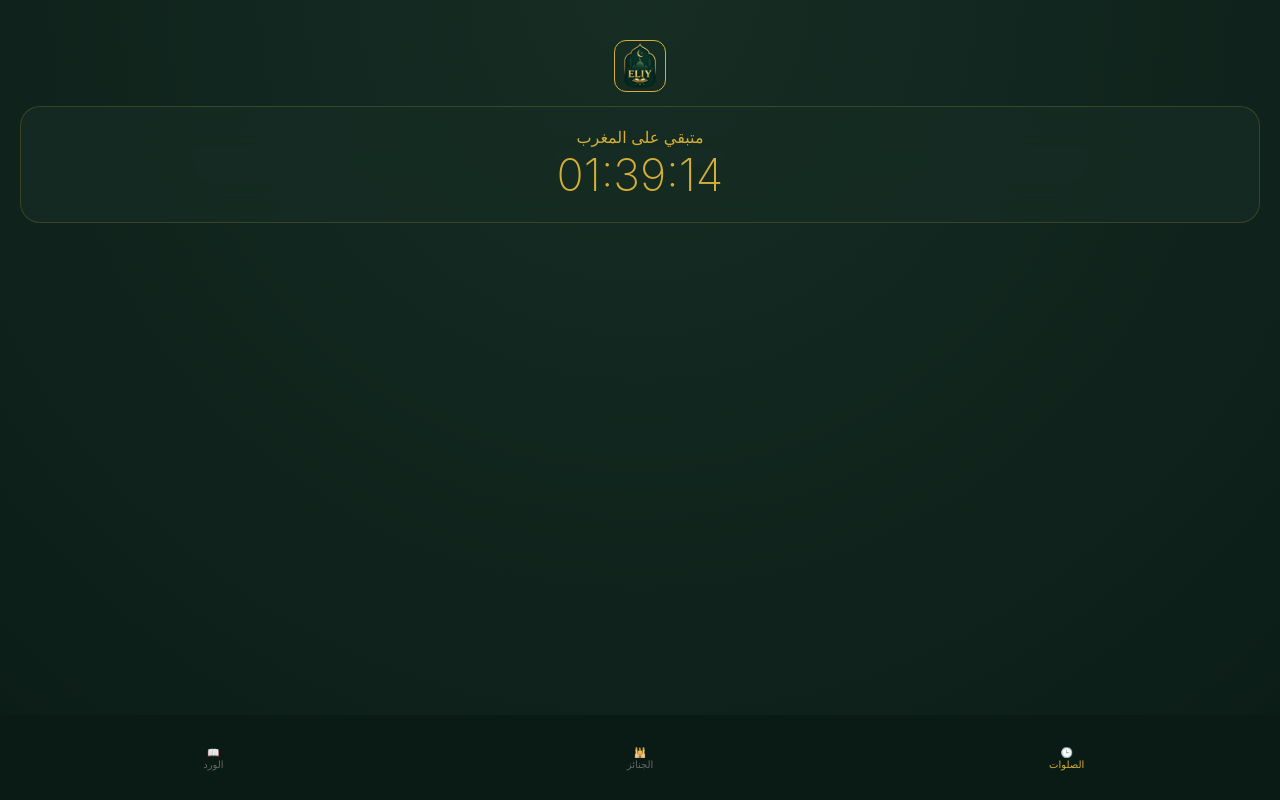
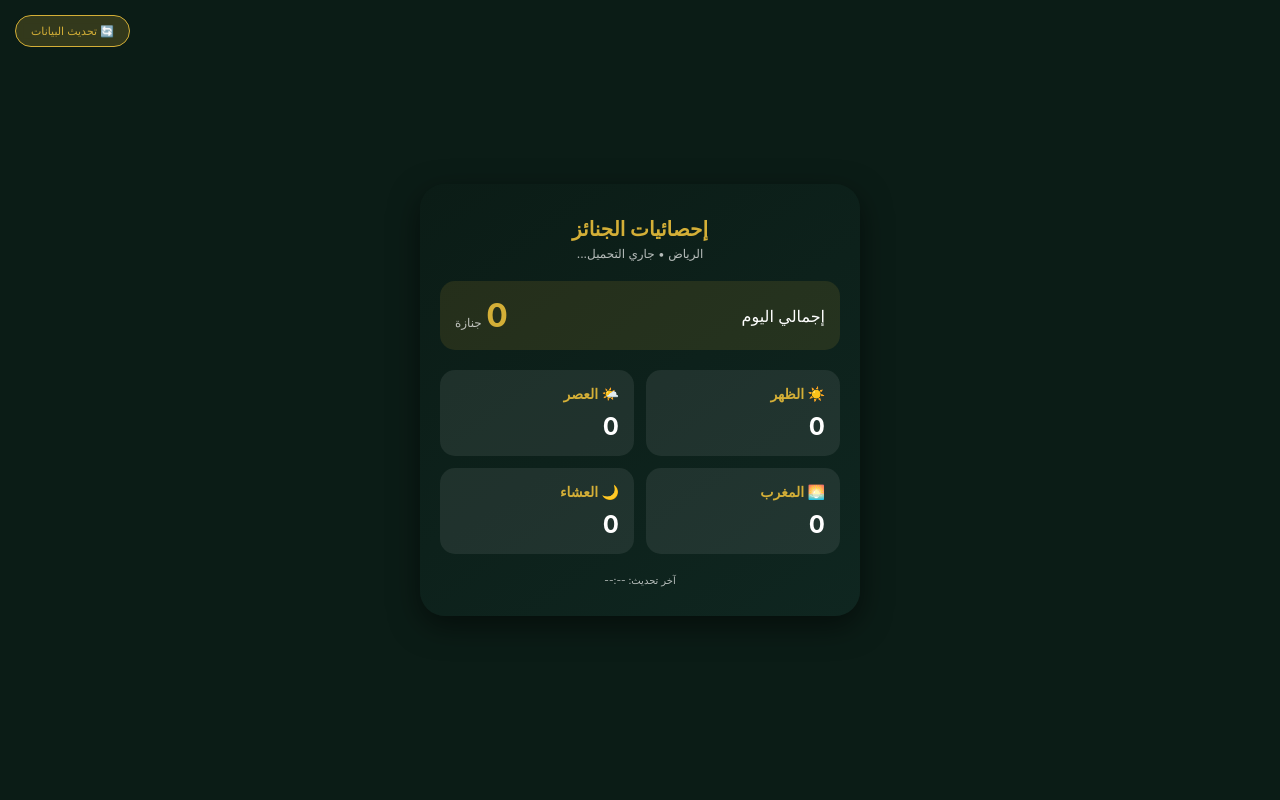
Before and after one commit to alaweyghr/index.html, a plain HTML site: page index.html in a window 1280 px wide. Drawn offline with Linux system fonts and the light colour scheme; no server answers.

Commit message:
Update index.html

```diff
--- a/index.html
+++ b/index.html
@@ -2,130 +2,205 @@
 <html lang="ar" dir="rtl">
 <head>
     <meta charset="UTF-8">
-    <meta name="viewport" content="width=device-width, initial-scale=1.0, maximum-scale=1.0, user-scalable=no">
-    <meta name="apple-mobile-web-app-capable" content="yes">
-    <meta name="apple-mobile-web-app-title" content="تطبيقي الخاص">
-    <link rel="apple-touch-icon" href="257cf7e9-8367-4520-83c2-672f4f5db331.png">
-    <title>تطبيقي الخاص</title>
+    <meta name="viewport" content="width=device-width, initial-scale=1.0">
+    <title>إحصائيات الجنائز - الرياض</title>
     <style>
         :root {
-            --apple-bg: #0b1c16;
-            --apple-card: rgba(22, 45, 36, 0.7);
-            --apple-gold: #d4af37;
-            --apple-text: #ffffff;
-            --apple-blur: blur(20px);
+            --gold: #d4af37;
+            --bg-dark: #0b1c16;
+            --card-bg: rgba(255, 255, 255, 0.08);
+            --text-main: #ffffff;
+            --text-dim: rgba(255, 255, 255, 0.7);
         }
+
         body {
-            font-family: -apple-system, BlinkMacSystemFont, "SF Pro Arabic", sans-serif;
-            background-color: var(--apple-bg);
-            background-image: radial-gradient(circle at top, #162d24 0%, #0b1c16 100%);
-            color: var(--apple-text);
-            margin: 0; padding: 0; height: 100vh; overflow: hidden;
+            font-family: -apple-system, BlinkMacSystemFont, "Segoe UI", Roboto, Helvetica, Arial, sans-serif;
+            background-color: var(--bg-dark);
+            color: var(--text-main);
+            margin: 0;
+            display: flex;
+            justify-content: center;
+            align-items: center;
+            min-height: 100vh;
         }
-        .header { padding: 40px 20px 10px; text-align: center; }
-        .header img { width: 50px; border-radius: 12px; border: 1px solid var(--apple-gold); }
-        .content-area { height: calc(100vh - 170px); overflow-y: auto; padding: 0 20px; }
-        .page { display: none; }
-        .page.active { display: block; animation: fadeIn 0.3s ease; }
-        @keyframes fadeIn { from { opacity: 0; } to { opacity: 1; } }
+
+        .container {
+            width: 90%;
+            max-width: 400px;
+            background: linear-gradient(145deg, #0b1c16, #0f2620);
+            padding: 20px;
+            border-radius: 25px;
+            box-shadow: 0 10px 30px rgba(0,0,0,0.5);
+            text-align: center;
+        }
+
+        .header h1 {
+            color: var(--gold);
+            font-size: 20px;
+            margin-bottom: 5px;
+        }
+
+        .header p {
+            color: var(--text-dim);
+            font-size: 12px;
+            margin-top: 0;
+        }
+
+        .total-box {
+            background: rgba(212, 175, 55, 0.12);
+            margin: 20px 0;
+            padding: 15px;
+            border-radius: 15px;
+            display: flex;
+            justify-content: space-between;
+            align-items: center;
+        }
+
+        .total-num {
+            font-size: 32px;
+            font-weight: bold;
+            color: var(--gold);
+        }
+
+        .grid {
+            display: grid;
+            grid-template-columns: 1fr 1fr;
+            gap: 12px;
+        }
+
         .card {
-            background: var(--apple-card); backdrop-filter: var(--apple-blur);
-            border-radius: 20px; padding: 20px; margin-bottom: 15px;
-            border: 0.5px solid rgba(212, 175, 55, 0.2); text-align: center;
+            background: var(--card-bg);
+            padding: 15px;
+            border-radius: 15px;
+            text-align: right;
         }
-        .val { font-size: 45px; font-weight: 200; color: var(--apple-gold); }
-        .tab-bar {
-            position: fixed; bottom: 0; width: 100%; height: 85px;
-            background: rgba(11, 28, 22, 0.95); display: flex; justify-content: space-around;
+
+        .card-title {
+            color: var(--gold);
+            font-size: 14px;
+            font-weight: bold;
+            margin-bottom: 10px;
+            display: flex;
+            justify-content: space-between;
         }
-        .tab-item { display: flex; flex-direction: column; align-items: center; justify-content: center; color: #666; flex: 1; text-decoration: none; font-size: 10px; }
-        .tab-item.active { color: var(--apple-gold); }
-        .f-stat { display: flex; justify-content: space-between; padding: 10px 0; border-bottom: 1px solid rgba(255,255,255,0.05); }
-        .btn { background: var(--apple-gold); color: #0b1c16; border: none; padding: 15px; width: 100%; border-radius: 15px; font-weight: bold; }
+
+        .card-num {
+            font-size: 24px;
+            font-weight: bold;
+        }
+
+        /* زر التحديث العلوي */
+        #refresh-trigger {
+            position: fixed;
+            top: 15px;
+            left: 15px;
+            background: rgba(212, 175, 55, 0.2);
+            color: var(--gold);
+            padding: 8px 15px;
+            border-radius: 20px;
+            font-size: 11px;
+            cursor: pointer;
+            border: 1px solid var(--gold);
+            backdrop-filter: blur(5px);
+            z-index: 1000;
+        }
+
+        .loading {
+            opacity: 0.5;
+            pointer-events: none;
+        }
     </style>
 </head>
 <body>
 
-    <div class="header"><img src="257cf7e9-8367-4520-83c2-672f4f5db331.png"></div>
+    <div id="refresh-trigger" onclick="fetchData()">🔄 تحديث البيانات</div>
 
-    <div class="content-area">
-        <div id="page-prayers" class="page active">
-            <div class="card">
-                <div id="p-name" style="color: var(--apple-gold);">موعد الصلاة</div>
-                <div id="p-timer" class="val">00:00:00</div>
+    <div class="container" id="main-content">
+        <div class="header">
+            <h1>إحصائيات الجنائز</h1>
+            <p id="current-date">الرياض • جاري التحميل...</p>
+        </div>
+
+        <div class="total-box">
+            <span>إجمالي اليوم</span>
+            <div>
+                <span class="total-num" id="total-count">0</span>
+                <span style="font-size: 12px; color: var(--text-dim);">جنازة</span>
             </div>
         </div>
 
-        <div id="page-funerals" class="page">
-            <h3 style="text-align: center;">جنائز الرياض اليوم</h3>
-            <div id="f-container"><div class="card">جاري جلب البيانات فوراً...</div></div>
+        <div class="grid">
+            <div class="card">
+                <div class="card-title">☀️ الظهر</div>
+                <div class="card-num" id="count-Dhuhr">0</div>
+            </div>
+            <div class="card">
+                <div class="card-title">🌤️ العصر</div>
+                <div class="card-num" id="count-Asr">0</div>
+            </div>
+            <div class="card">
+                <div class="card-title">🌅 المغرب</div>
+                <div class="card-num" id="count-Maghrib">0</div>
+            </div>
+            <div class="card">
+                <div class="card-title">🌙 العشاء</div>
+                <div class="card-num" id="count-Isha">0</div>
+            </div>
         </div>
 
-        <div id="page-quran" class="page">
-            <div class="card">
-                <div class="val">ص <span id="q-page">1</span></div>
-                <button class="btn" onclick="addPages()">تمت قراءة 4 صفحات</button>
-            </div>
-        </div>
+        <p style="font-size: 10px; color: var(--text-dim); margin-top: 20px;" id="last-update">آخر تحديث: --:--</p>
     </div>
 
-    <nav class="tab-bar">
-        <div class="tab-item active" onclick="tab('prayers', this)">🕒<span>الصلوات</span></div>
-        <div class="tab-item" onclick="tab('funerals', this)">🕌<span>الجنائز</span></div>
-        <div class="tab-item" onclick="tab('quran', this)">📖<span>الورد</span></div>
-    </nav>
+    <script>
+        const API_URL = "https://script.google.com/macros/s/AKfycbwKXOikhG5yz-KC2B6gJUZUbomAJ2qf7TqVqJBhWnnlESAhBM4QTydgn08cF9H7Jp0/exec?type=json";
 
-    <script>
-        // نظام الصلاة
-        const prayerTimes = [
-            { name: "الفجر", time: "04:15" }, { name: "الظهر", time: "12:05" },
-            { name: "العصر", time: "15:30" }, { name: "المغرب", time: "18:35" }, { name: "العشاء", time: "20:05" }
-        ];
+        async function fetchData() {
+            const btn = document.getElementById('refresh-trigger');
+            const content = document.getElementById('main-content');
 
-        function updateCountdown() {
-            const now = new Date();
-            let nextP = prayerTimes.find(p => {
-                let d = new Date(); let [h,m] = p.time.split(':');
-                d.setHours(h,m,0); return d > now;
-            }) || {name: "الفجر", time: "04:15"};
+            btn.innerText = "⏳ جاري التحديث...";
+            content.classList.add('loading');
 
-            let d = new Date(); let [h,m] = nextP.time.split(':');
-            d.setHours(h,m,0); if (d < now) d.setDate(d.getDate()+1);
-            let diff = d - now;
-            let hh = Math.floor(diff/3600000); let mm = Math.floor((diff%3600000)/60000); let ss = Math.floor((diff%60000)/1000);
-            document.getElementById('p-name').innerText = "متبقي على " + nextP.name;
-            document.getElementById('p-timer').innerText = `${String(hh).padStart(2,'0')}:${String(mm).padStart(2,'0')}:${String(ss).padStart(2,'0')}`;
+            // إضافة الـ Timestamp لمنع الـ Cache نهائياً
+            const finalUrl = `${API_URL}&t=${new Date().getTime()}`;
+
+            try {
+                const response = await fetch(finalUrl);
+                const data = await response.json();
+                updateUI(data);
+            } catch (error) {
+                console.error("خطأ في جلب البيانات:", error);
+                alert("تعذر جلب البيانات، تأكد من الاتصال.");
+            } finally {
+                btn.innerText = "🔄 تحديث البيانات";
+                content.classList.remove('loading');
+            }
         }
 
-        // جلب الجنائز مع منع التخزين المؤقت (التحديث الفوري)
-        async function fetchF() {
-            const URL = "https://script.google.com/macros/s/AKfycbwKXOikhG5yz-KC2B6gJUZUbomAJ2qf7TqVqJBhWnnlESAhBM4QTydgn08cF9H7Jp0/exec?type=json&t=" + new Date().getTime();
-            try {
-                const res = await fetch(URL);
-                const d = await res.json();
-                document.getElementById('f-container').innerHTML = `
-                    <div class="card">
-                        <div class="f-stat"><span>الظهر</span><b>${d.counts.Dhuhr}</b></div>
-                        <div class="f-stat"><span>العصر</span><b>${d.counts.Asr}</b></div>
-                        <div class="f-stat"><span>المغرب</span><b>${d.counts.Maghrib}</b></div>
-                        <div class="f-stat"><span>العشاء</span><b>${d.counts.Isha}</b></div>
-                    </div>`;
-            } catch (e) { document.getElementById('f-container').innerHTML = '<div class="card">حدث خطأ في الجلب</div>'; }
+        function updateUI(data) {
+            const counts = data.counts;
+
+            // تحديث الأرقام
+            document.getElementById('count-Dhuhr').innerText = counts.Dhuhr || 0;
+            document.getElementById('count-Asr').innerText = counts.Asr || 0;
+            document.getElementById('count-Maghrib').innerText = counts.Maghrib || 0;
+            document.getElementById('count-Isha').innerText = counts.Isha || 0;
+
+            // حساب الإجمالي
+            const total = (counts.Dhuhr || 0) + (counts.Asr || 0) + (counts.Maghrib || 0) + (counts.Isha || 0);
+            document.getElementById('total-count').innerText = total;
+
+            // تحديث التاريخ والوقت
+            const now = new Date();
+            const dateStr = now.toLocaleDateString('ar-SA', { weekday: 'long', month: 'long', day: 'numeric' });
+            const timeStr = now.toLocaleTimeString('ar-SA', { hour: '2-digit', minute: '2-digit' });
+
+            document.getElementById('current-date').innerText = `الرياض • ${dateStr}`;
+            document.getElementById('last-update').innerText = `آخر تحديث: ${timeStr}`;
         }
 
-        let currP = localStorage.getItem('currP') || 1;
-        function addPages() { currP = parseInt(currP)+4; localStorage.setItem('currP', currP); document.getElementById('q-page').innerText = currP; }
-        document.getElementById('q-page').innerText = currP;
-
-        function tab(id, el) {
-            document.querySelectorAll('.page').forEach(p => p.classList.remove('active'));
-            document.querySelectorAll('.tab-item').forEach(t => t.classList.remove('active'));
-            document.getElementById('page-' + id).classList.add('active');
-            el.classList.add('active');
-            if(id === 'funerals') fetchF();
-        }
-
-        setInterval(updateCountdown, 1000);
+        // تشغيل تلقائي عند فتح الصفحة
+        window.onload = fetchData;
     </script>
 </body>
 </html>
```
